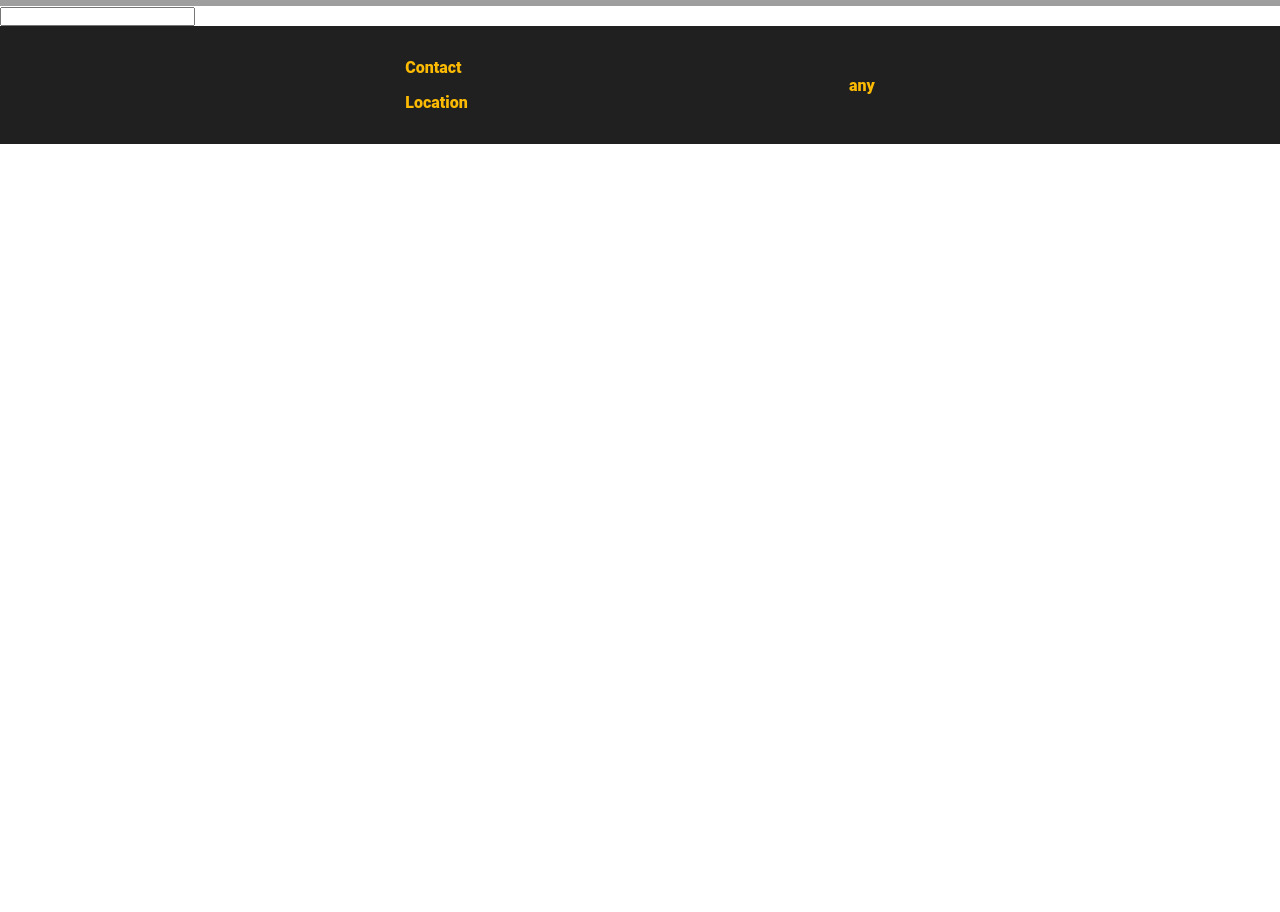
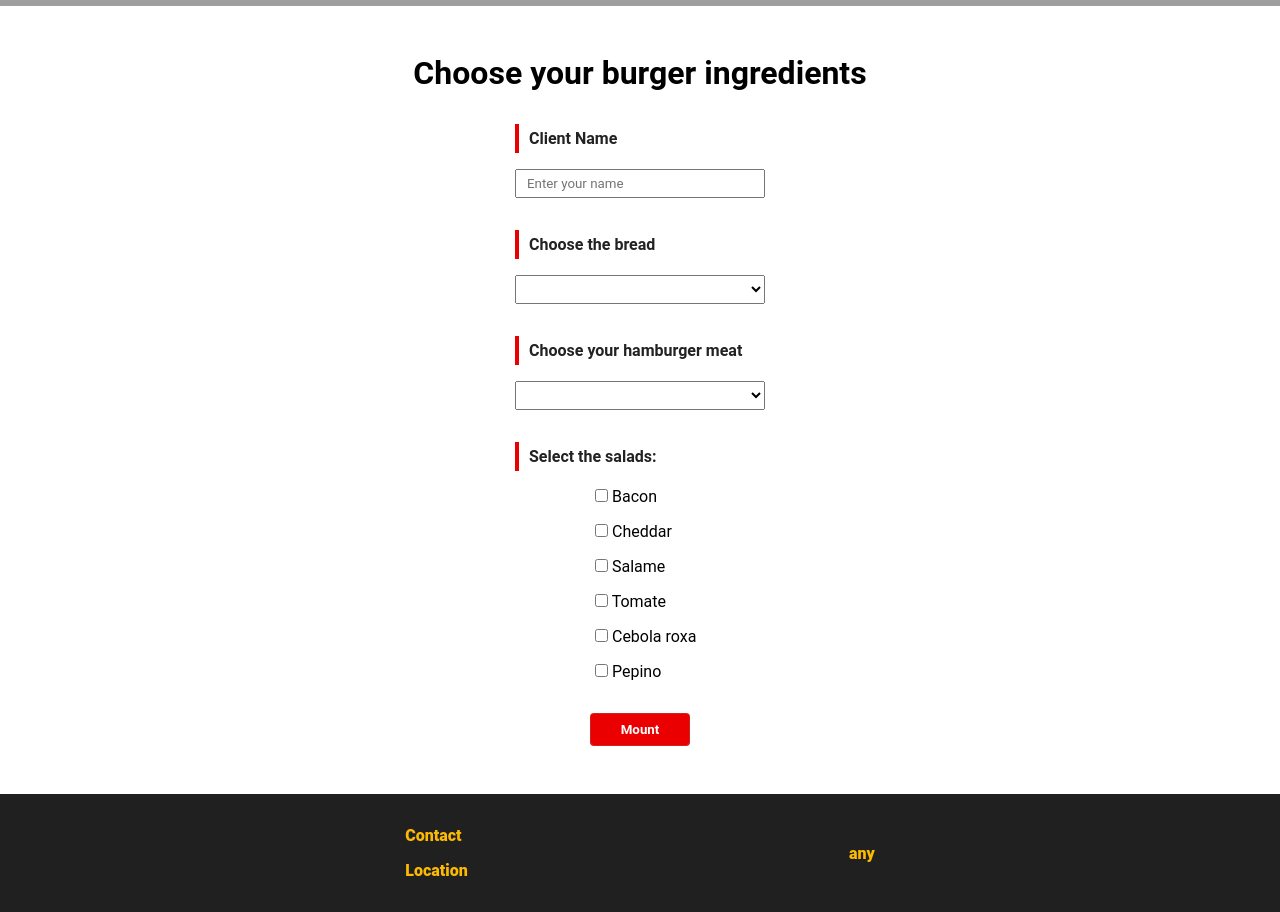
Before and after one commit to BrunoFay/Burger-Project-in-Vuejs, a Vue app: page / in a window 1280 px wide. Shown: the part 880-1792 px from the top of the page. Before the commit the page ends 1024 px from the top, so only its background shows below. Built offline with nearby package versions, Linux system fonts and the light colour scheme; data requests are answered from the project's data file; grey boxes are pictures that could not be loaded.

Commit message:
NEW add intregration with json server to get ingredients

```diff
--- a/src/components/BurgerForm.vue
+++ b/src/components/BurgerForm.vue
@@ -1,12 +1,115 @@
 <template>
-<form>
-<label >
-<input type="text"/>
-</label>
-</form>
+<div class="form-container">
+  <h1>Choose your burger ingredients</h1>
+  <form>
+  <div class="input-group">
+    <label >
+     <span> Client Name</span>
+      <input type="text" placeholder="Enter your name" v-model="clientName"/>
+    </label>
+    <label >
+      <span>Choose the bread</span>
+      <select name="bread" v-model="bread">
+        <option value="">Pick one bread type</option>
+        <option v-for="bread in breads" :key="bread.id" :value="bread.tipo">
+        {{bread.tipo}}
+        </option>
+      </select>
+    </label>
+    <label >
+     <span> Choose your hamburger meat</span>
+      <select name="meat" v-model="meat">
+        <option value="">Pick one meat type</option>
+        <option v-for="meat in meats" :key="meat.id" :value="meat.tipo">
+        {{meat.tipo}}
+        </option>
+      </select>
+    </label>
+    <div class="checkbox-group">
+      <span>Select the salads:</span>
+      <label v-for="saladsOptional in saladsOptionals" :key="saladsOptional.id">
+        <input type="checkbox" name="saladsOptionals" :value="saladsOptional.tipo" v-model="saladsOptionals"/>
+      {{saladsOptional.tipo}}
+      </label>
+    </div>
+    <button type="submit">Mount</button>
+  </div>
+  </form>
+</div>
 </template>
 <script>
   export default {
-    name:'BurgerForm'
+    name:'BurgerForm',
+    data(){
+      return{
+        breads:null,
+        meats:null,
+        saladsOptionals:null,
+        status:'requested',
+        clientName:'',
+        bread:null,
+        meat:null,
+        msg:null
+      }
+    },
+    methods:{
+      async getIngredients(){
+        const reqIngredients= await fetch('http://localhost:3000/ingredients')
+        const response = await reqIngredients.json()
+        this.breads= response.paes
+        this.meats= response.carnes
+        this.saladsOptionals= response.opcionais
+      }
+    },
+    mounted(){
+     this.getIngredients()
+    }
   }
 </script>
+<style scoped>
+  .form-container,.input-group{
+    display: flex;
+    gap: 2rem;
+    align-items: center;
+    flex-direction: column;
+  }
+  .form-container{
+    padding: 3rem 0;
+  }
+  .checkbox-group span{
+    width: 250px;
+  }
+  .checkbox-group, .input-group > label{
+    display: flex;
+    flex-direction: column;
+    gap: 1rem;
+  }
+  label > span,.checkbox-group span {
+    font-weight: bold;
+    color:#222;
+    padding: 5px 10px;
+    border-left :4px solid #EA0001;
+  }
+  input:not(input[type="checkbox"]),select{
+    padding: 5px 10px;
+    width:250px;
+  }
+  input[type="checkbox"]{
+    margin: 0  0  0 5rem
+  }
+  button{
+    padding: 8px 15px;
+    width: 100px;
+    border-radius: 4px;
+    outline: none;
+    border: 1px solid rgba(128, 128, 128, 0.281);
+    color:white;
+    background: #EA0001;
+    font-weight: 700;
+    transition: ease-in 0.1s;
+  }
+  button:hover,button:focus{
+    background: #970101;
+    border: 1px solid rgba(128, 128, 128, 0.575);
+  }
+</style>
```
